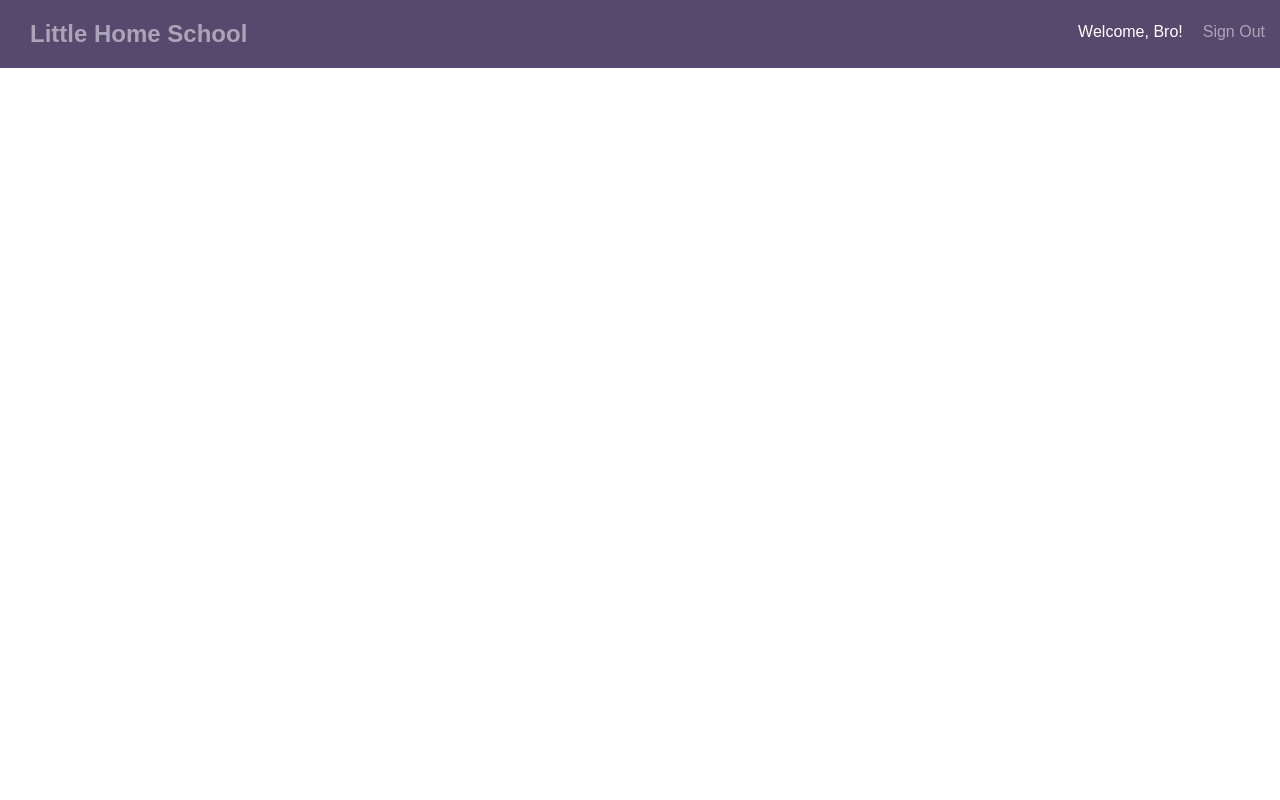
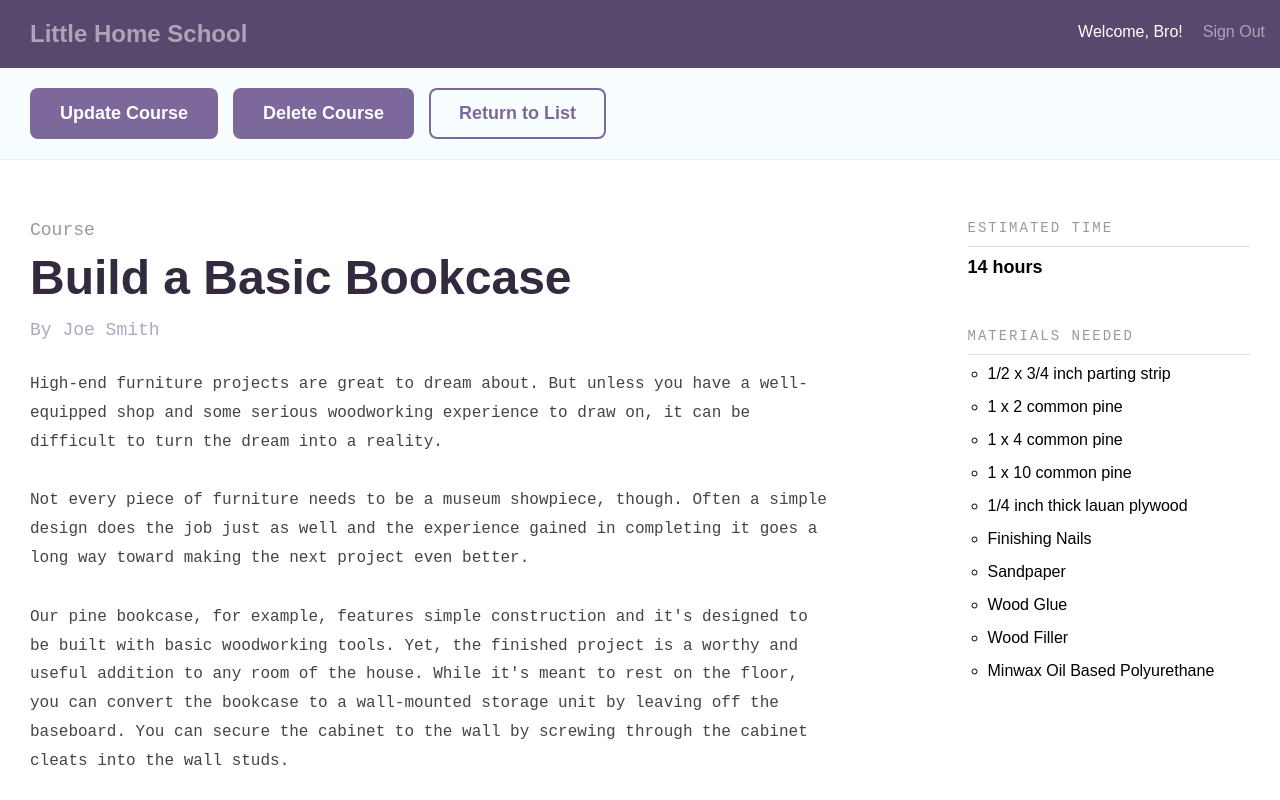
Before and after one commit to Jgobeille/School-Database-App, a React app in the folder client/: page /courses/1 in a window 1280 px wide. Shown: the top 800 px of the page. Built offline with nearby package versions, Linux system fonts and the light colour scheme; no server answers.

Commit message:
updated routes to reflect how actual route urls will look.

```diff
--- a/client/src/App.js
+++ b/client/src/App.js
@@ -32,9 +32,9 @@ class App extends Component {
             <Route exact path="/" component={Courses} />
             <Route path="/signin" component={UserSignIn} />
             <Route path="/signup" component={UserSignUp} />
-            <Route path="/create" component={CreateCourse} />
-            <Route path="/details" component={CourseDetails} />
-            <Route path="/update" component={UpdateCourse} />
+            <Route path="/courses/create" component={CreateCourse} />
+            <Route exact path="/courses/:id" component={CourseDetails} />
+            <Route path="/courses/:id/update" component={UpdateCourse} />
           </Switch>
         </div>
       </Router>
--- a/client/src/components/Course.js
+++ b/client/src/components/Course.js
@@ -7,7 +7,7 @@ import { Link } from 'react-router-dom';
 
 const Course = () => (
   <div className="grid-33">
-    <Link className="course--module course--link" to="/details">
+    <Link className="course--module course--link" to="/courses/1">
       <h4 className="course--label">Course</h4>
       <h3 className="course--title">Build a Basic Bookcase</h3>
     </Link>
--- a/client/src/components/CourseDetailsActionsBar.js
+++ b/client/src/components/CourseDetailsActionsBar.js
@@ -10,10 +10,10 @@ const CourseDetailsActionBar = () => (
     <div className="bounds">
       <div className="grid-100">
         <span>
-          <Link className="button" to="/update">
+          <Link className="button" to="/courses/1/update">
             Update Course
           </Link>
-          <Link className="button" to="#">
+          <Link className="button" to="/">
             Delete Course
           </Link>
         </span>
--- a/client/src/components/Courses.js
+++ b/client/src/components/Courses.js
@@ -14,7 +14,10 @@ export default class Courses extends Component {
         {/* Loop over all the courses and pass info into course container */}
         <Course />
         <div className="grid-33">
-          <Link className="course--module course--add--module" to="/create">
+          <Link
+            className="course--module course--add--module"
+            to="/courses/create"
+          >
             <h3 className="course--add--title">
               <svg
                 version="1.1"
```
